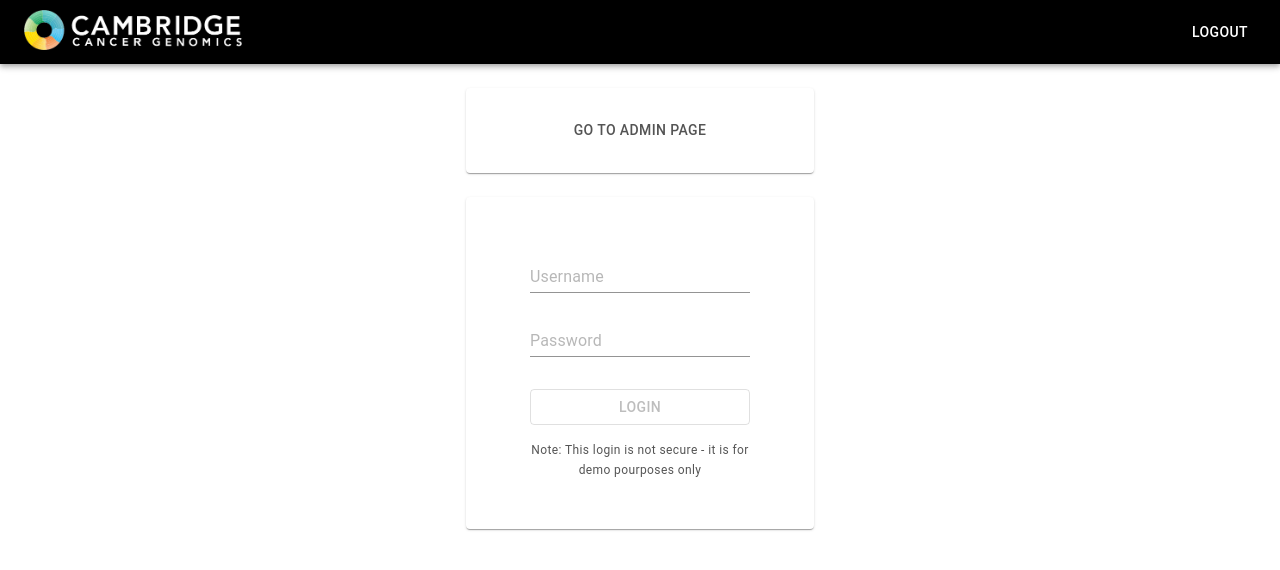
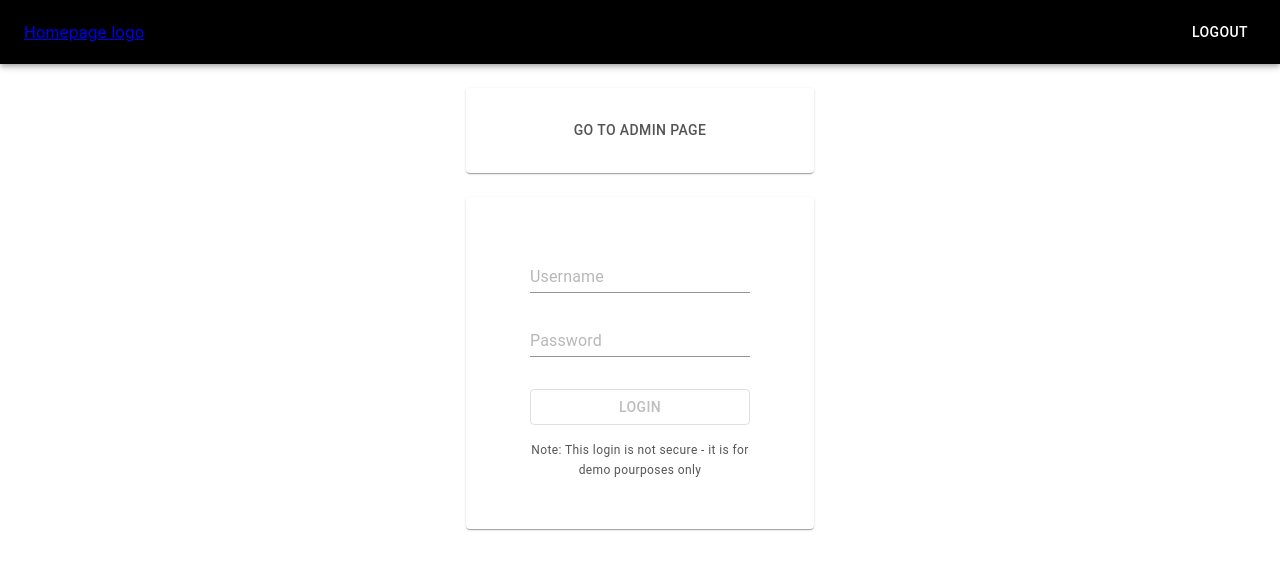
Before and after one commit to sophiemachin/gateway, a React (Create React App) app in the folder frontend/: page / in a window 1280 px wide. Shown: the top 570 px of the page. Built offline with nearby package versions, Linux system fonts and the light colour scheme.

Commit message:
remove image

```diff
--- a/frontend/src/index.js
+++ b/frontend/src/index.js
@@ -51,7 +51,8 @@ const HeaderBar = () => {
   <AppBar position="static" >
     <Toolbar className={classes.toolbar}>
       <a href='/'>
-        <img className={classes.logo} src={logo} alt="Logo"/>
+        Homepage logo
+        {/*<img className={classes.logo} src={logo} alt="Logo"/>*/}
       </a>
       <T className={classes.title}/>
       <Button color="inherit" href='/'>Logout</Button>
```
